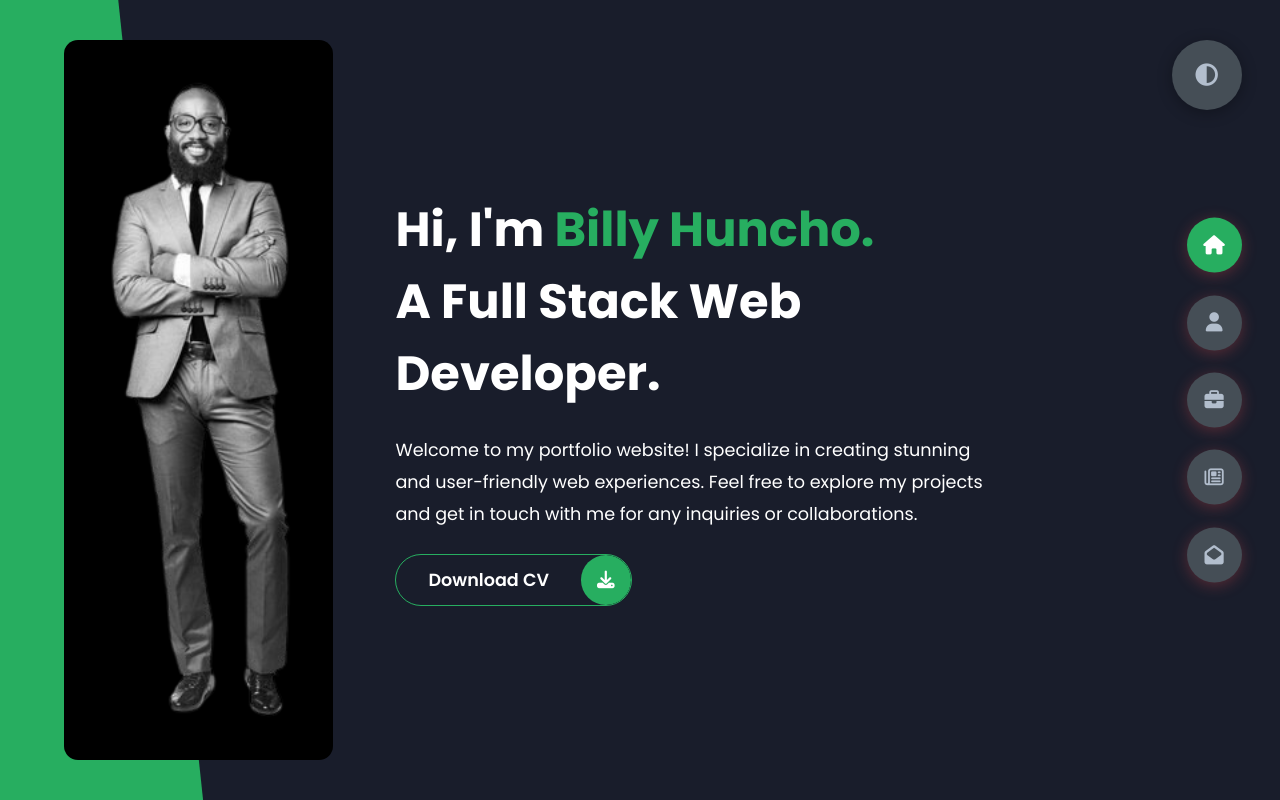
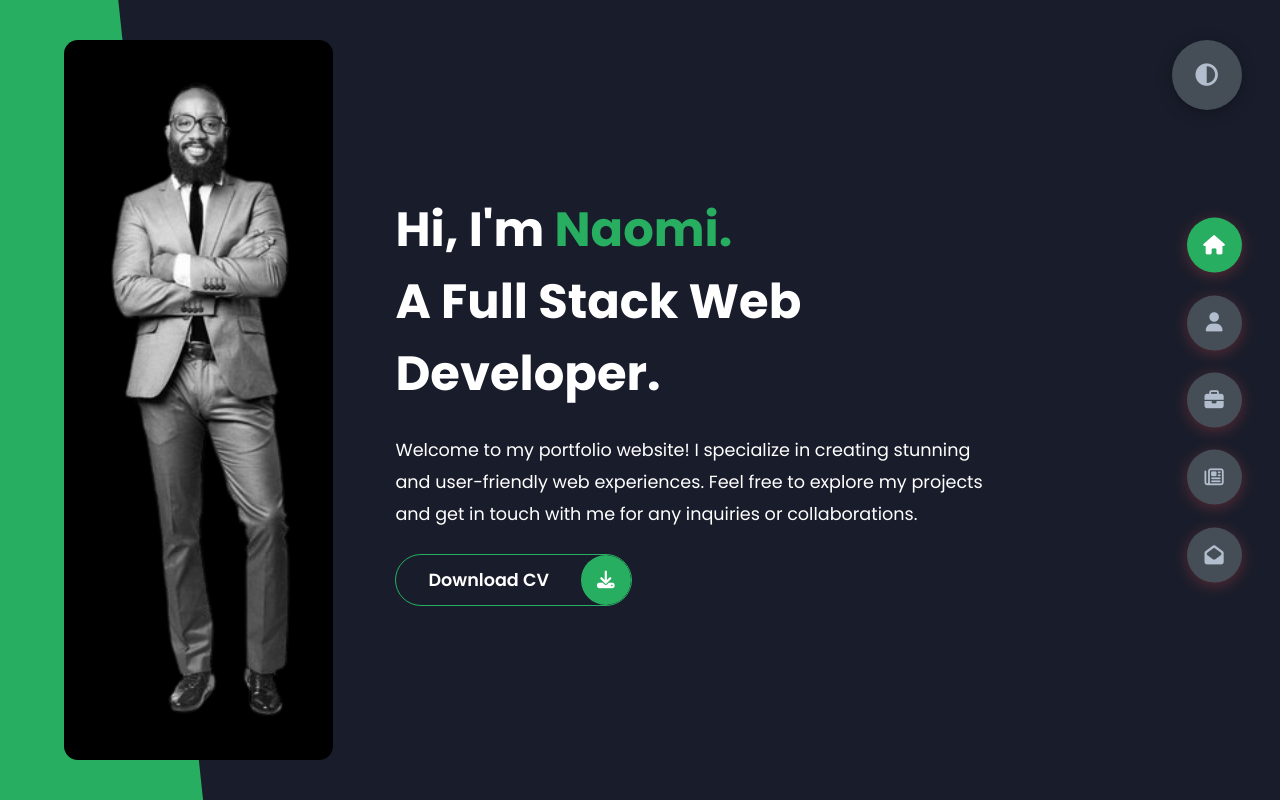
Before and after one commit to BillyHuncho/Portfolio-Website, a plain HTML site: page index.html in a window 1280 px wide. Drawn offline with Linux system fonts and the light colour scheme.

Commit message:
Update index.html

```diff
--- a/index.html
+++ b/index.html
@@ -31,7 +31,7 @@
         </div>
         <div class="right-header">
           <h1 class="name">
-            Hi, I'm <span>Billy Huncho.</span><br />
+            Hi, I'm <span>Naomi.</span><br />
             A Full Stack Web Developer.
           </h1>
           <p>
```
